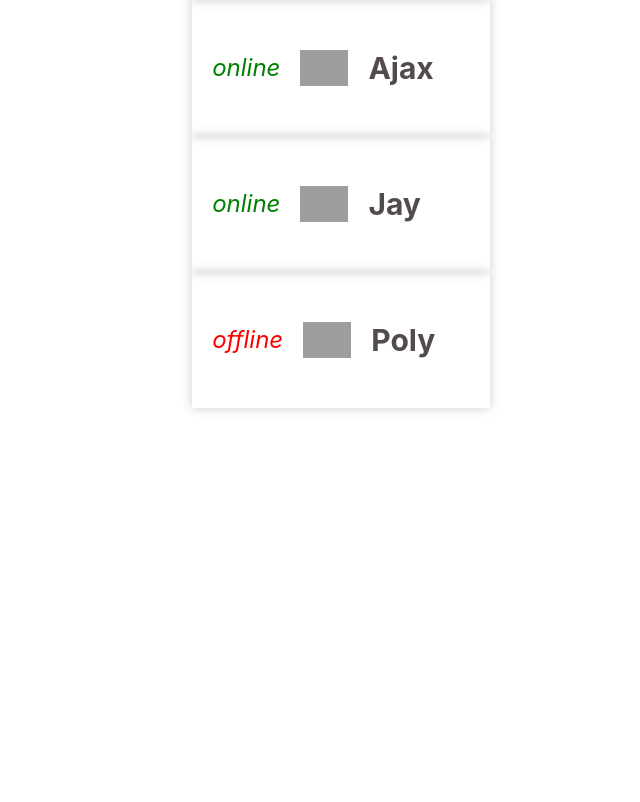
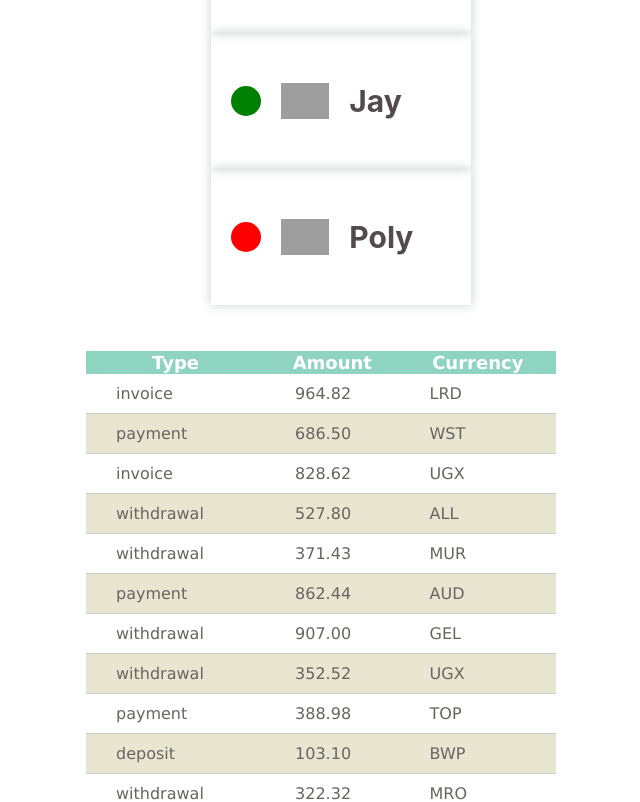
Before and after one commit to NataliiaVlasenko/goit-react-hw-01-components, a React (Create React App) app: page / in a window 1280 px wide. Shown: the part 880-1682 px from the top of the page, without its empty margins (319-959 px from the left). Before the commit the page ends 1328 px from the top, so only its background shows below. Built offline with nearby package versions, Linux system fonts and the light colour scheme; grey boxes are pictures that could not be loaded.

Commit message:
add transactions component

```diff
--- a/src/components/App.jsx
+++ b/src/components/App.jsx
@@ -1,9 +1,11 @@
-import { Profile } from "./Profile/Profile";
-import { Statistics } from "./Statistics/Statistics";
-import { FriendList } from "./FriendList/FriendList";
-import user from "../user.json";
-import data from "../data.json";
-import friends from "../friends.json";
+import { Profile } from './Profile/Profile';
+import { Statistics } from './Statistics/Statistics';
+import { FriendList } from './FriendList/FriendList';
+import {TransactionHistory} from './TransactionHistory/TransactionHistory';
+import user from './Profile/user.json';
+import data from './Statistics/data.json';
+import friends from './FriendList/friends.json';
+import transactions from './TransactionHistory/transactions.json';
 
 export const App = () => {
   return (
@@ -11,16 +13,12 @@
       style={{
         // height: '100vh',
         display: 'flex',
-        flexDirection: "column",
+        flexDirection: 'column',
         justifyContent: 'center',
         alignItems: 'center',
-        fontSize: 40,
-        color: '#010101',
-        gap: "40 px",
+        gap: '40 px',
       }}
     >
-      {/* React homework template sgagsehea */}
-
       <Profile
         username={user.username}
         tag={user.tag}
@@ -31,9 +29,9 @@
       <Statistics title="Upload stats" stats={data} />
       {/* <Statistics stats={data} /> */}
 
+      <FriendList friends={friends} />
 
-        <FriendList friends={friends}/>
+      <TransactionHistory items={transactions} />
     </div>
   );
-
 };
--- a/src/components/FriendList/FriendListItem.jsx
+++ b/src/components/FriendList/FriendListItem.jsx
@@ -2,11 +2,13 @@
 import PropTypes from 'prop-types';
 import { FriendItem,FriendName,FriendOnlineStatus } from './Friends.styled';
 export const FriendListItem = ({friend:{avatar,name,isOnline}}) => {
-    //console.log(isOnline);
+
 return(
 
     <FriendItem>
-  <FriendOnlineStatus>{isOnline ? 'online' : 'offline'}</FriendOnlineStatus>
+
+  <FriendOnlineStatus>{isOnline}</FriendOnlineStatus>
+
   <img  src={avatar} alt="User avatar" width="48" />
   <FriendName>{name}</FriendName>
 </FriendItem>
--- a/src/components/FriendList/Friends.styled.js
+++ b/src/components/FriendList/Friends.styled.js
@@ -15,9 +15,19 @@
 color: #524a4d;
 `;
 
+// export const FriendOnlineStatus = styled.span`
+// font-size: 24px;
+// font-style: italic;
+// margin-right: 20px;
+// color: ${isOnline => isOnline.children === "online" ? 'green' : 'red'};
+// `;
+
 export const FriendOnlineStatus = styled.span`
-font-size: 24px;
-font-style: italic;
+width: 30px;
+height: 30px;
+border-radius: 50%;
 margin-right: 20px;
-color: ${isOnline => isOnline.children === "online" ? 'green' : 'red'};
+
+background-color: ${isOnline => isOnline.children ? 'green' : 'red' };
+
 `;
--- /dev/null
+++ b/src/components/TransactionHistory/Transaction.jsx
@@ -0,0 +1,13 @@
+import { TransactionRow, TransactionValue } from './Transactions.styled';
+
+export const Transaction = ({item:{type,amount,currency}}) => {
+
+    return (
+    <TransactionRow>
+      <TransactionValue>{type}</TransactionValue>
+      <TransactionValue>{amount}</TransactionValue>
+      <TransactionValue>{currency}</TransactionValue>
+    </TransactionRow>
+    )
+
+}
--- /dev/null
+++ b/src/components/TransactionHistory/TransactionHistory.jsx
@@ -0,0 +1,23 @@
+import { Transaction } from './Transaction';
+import { TransactionTable, TransactionTableBody,TableTitle } from './Transactions.styled';
+
+export const TransactionHistory = ({items}) => {
+  return (
+    <TransactionTable>
+      <TableTitle>
+        <tr>
+          <th>Type</th>
+          <th>Amount</th>
+          <th>Currency</th>
+        </tr>
+      </TableTitle>
+
+      <TransactionTableBody>
+      {items.map(item => (
+          <Transaction key={item.id} item = {item}>
+          </Transaction>
+        ))}
+      </TransactionTableBody>
+    </TransactionTable>
+  );
+};
--- /dev/null
+++ b/src/components/TransactionHistory/Transactions.styled.js
@@ -0,0 +1,46 @@
+
+import styled from '@emotion/styled'
+
+export const TransactionTable = styled.table`
+margin-top: 30px;
+width: 470px;
+
+font-family: "Lucida Sans Unicode", "Lucida Grande", Sans-Serif;
+border-collapse: collapse;
+color: #686461;
+`;
+
+export const TransactionRow = styled.tr`
+  border-bottom: solid 1px #c6cccce6;
+  &:nth-of-type(odd) {
+    background: white;
+  }
+  &:nth-of-type(even) {
+    background: #E8E6D1;
+  }
+`;
+
+export const TransactionTableBody = styled.tbody`
+
+
+    background-color: silver;
+  margin-left: 20px;
+
+
+`;
+
+export const TableTitle = styled.thead`
+padding: 10px;
+  color: white;
+  background: #8FD4C1;
+  font-size: 18px;
+  text-align: left;
+  font-weight: bold;
+  text-align: center;
+
+`;
+
+export const TransactionValue = styled.td`
+padding: 10px;
+padding-left: 30px;
+`;
--- /dev/null
+++ b/src/components/TransactionHistory/transactions.json
@@ -0,0 +1,122 @@
+[
+  {
+    "id": "1e0700a2-5183-4291-85cc-2065a036a683",
+    "type": "invoice",
+    "amount": "964.82",
+    "currency": "LRD"
+  },
+  {
+    "id": "a30f821b-4d25-4ff0-abdd-e340b3f0dd2b",
+    "type": "payment",
+    "amount": "686.50",
+    "currency": "WST"
+  },
+  {
+    "id": "44dca67a-8e5a-4798-bf8e-b15efd4e1abd",
+    "type": "invoice",
+    "amount": "828.62",
+    "currency": "UGX"
+  },
+  {
+    "id": "ea8ed3dc-2b68-4a53-905a-53ecb0adef33",
+    "type": "withdrawal",
+    "amount": "527.80",
+    "currency": "ALL"
+  },
+  {
+    "id": "ea76146a-0b00-4b80-bc02-a8c822176712",
+    "type": "withdrawal",
+    "amount": "371.43",
+    "currency": "MUR"
+  },
+  {
+    "id": "63ca02f9-d637-46b5-9237-f3b24425e029",
+    "type": "payment",
+    "amount": "862.44",
+    "currency": "AUD"
+  },
+  {
+    "id": "ed0263e8-59a5-4bf1-87e0-2bb88e53dc34",
+    "type": "withdrawal",
+    "amount": "907.00",
+    "currency": "GEL"
+  },
+  {
+    "id": "6013bad0-750c-4691-8bc2-d8f2b43969c4",
+    "type": "withdrawal",
+    "amount": "352.52",
+    "currency": "UGX"
+  },
+  {
+    "id": "252c7be4-8b06-4fa7-8d42-61fb835b70d5",
+    "type": "payment",
+    "amount": "388.98",
+    "currency": "TOP"
+  },
+  {
+    "id": "4eaab41b-b967-40ac-82ed-85fc66f646f1",
+    "type": "deposit",
+    "amount": "103.10",
+    "currency": "BWP"
+  },
+  {
+    "id": "9648a350-8469-42d5-8bf3-18090de5fe67",
+    "type": "withdrawal",
+    "amount": "322.32",
+    "currency": "MRO"
+  },
+  {
+    "id": "9c5c25fb-1a95-4b2f-8d1f-4c4426d677cc",
+    "type": "invoice",
+    "amount": "14.79",
+    "currency": "PYG"
+  },
+  {
+    "id": "43ef232c-80e9-4d6f-b48a-b22405620de3",
+    "type": "payment",
+    "amount": "904.86",
+    "currency": "CHF"
+  },
+  {
+    "id": "5161682e-e620-4019-ab0a-24ceb10fbd20",
+    "type": "withdrawal",
+    "amount": "307.08",
+    "currency": "NOK"
+  },
+  {
+    "id": "7b119d71-42e6-4c42-a141-6818b07bb9ff",
+    "type": "invoice",
+    "amount": "275.07",
+    "currency": "AWG"
+  },
+  {
+    "id": "a4f65722-65c4-4c28-b1f4-b8ed988bb205",
+    "type": "deposit",
+    "amount": "213.10",
+    "currency": "STD"
+  },
+  {
+    "id": "c6e5784b-0ca3-48d6-86e5-b5128af5a523",
+    "type": "invoice",
+    "amount": "116.11",
+    "currency": "CUP CUC"
+  },
+  {
+    "id": "c9ebed6a-3a02-4b49-ac0d-0534b51f2bfd",
+    "type": "invoice",
+    "amount": "878.67",
+    "currency": "HKD"
+  },
+  {
+    "id": "a4a98b0e-b22c-438b-9f83-de2df52110c8",
+    "type": "invoice",
+    "amount": "725.03",
+    "currency": "UYU UYI"
+  },
+  {
+    "id": "b39bfa7a-0166-4c47-94d6-87d20590f746",
+    "type": "payment",
+    "amount": "405.45",
+    "currency": "MDL"
+  }
+]
```
Also changed, not shown: src/components/FriendList/friends.json (renamed from src/friends.json), src/components/Profile/user.json (renamed from src/user.json), src/components/Statistics/data.json (renamed from src/data.json). Lines whose indentation alone changed are shown as unchanged.
